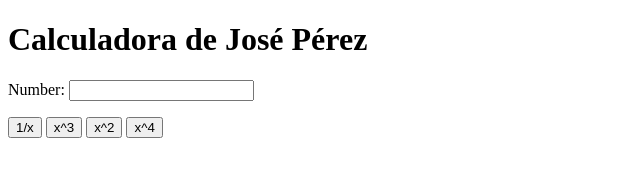
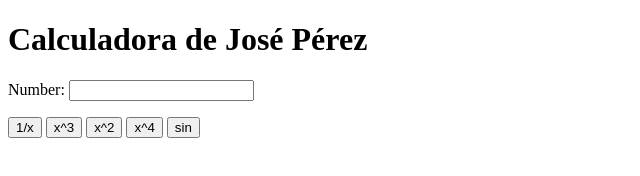
Before and after one commit to jopegon/my_calculator_2, a plain HTML site: page index.html in a window 1280 px wide. Shown: the full height of the page, 0-640 px from the left. Drawn offline with Linux system fonts and the light colour scheme.

Commit message:
sin(x) button

```diff
--- a/index.html
+++ b/index.html
@@ -13,6 +13,7 @@
 			<button onclick="cube()"> x^3 </button>
 			<button onclick="square()"> x^2 </button>
 			<button onclick="power_4()"> x^4</button>
+			<button onclick="sine()"> sin </button>
 		</p>
 		<script type="text/javascript">
 			function cube() {
@@ -24,8 +25,9 @@
 			  num.value = num.value * num.value;
 			}
 			function power_4() {
+			function sine() {
 				var num = document.getElementById("n1");
-				num.value = Math.pow(num.value, 4);
+				num.value = Math.sin(num.value);
 			}
 			function inverse() {
 				var num = document.getElementById("n1");
```
